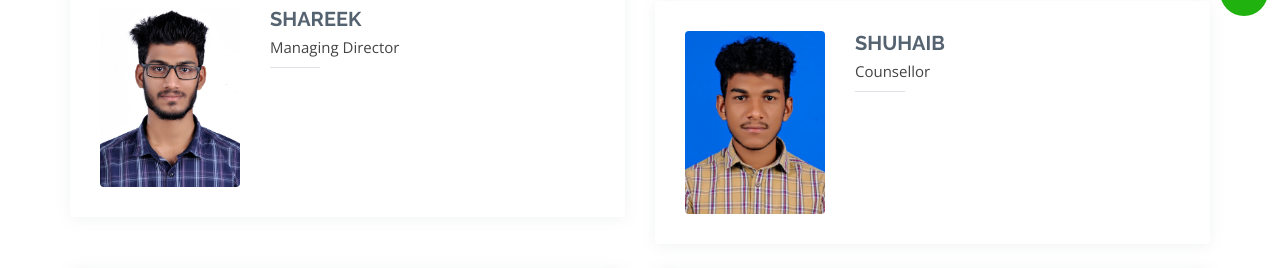
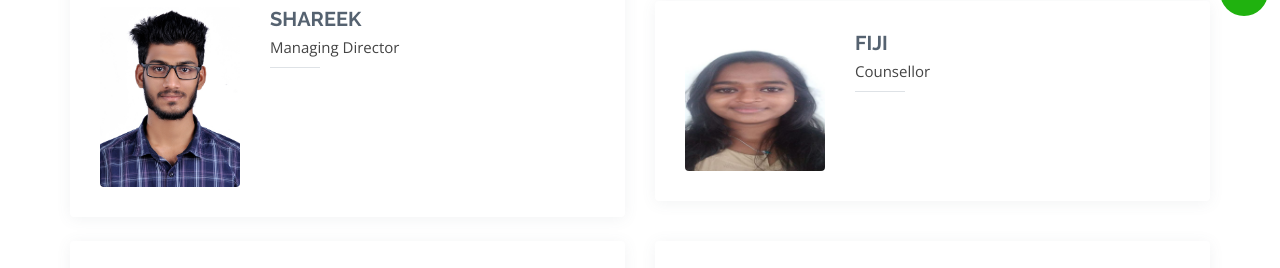
Before and after one commit to fahad7n/English-Plus-, a plain HTML site: page team.html in a window 1280 px wide. Shown: the part 452-720 px from the top of the page. Drawn offline with nearby package versions, Linux system fonts and the light colour scheme.

Commit message:
Update team.html

```diff
--- a/team.html
+++ b/team.html
@@ -150,6 +150,17 @@
                   <a href=""><i class="ri-instagram-fill"></i></a>
                   <a href=""> <i class="ri-linkedin-box-fill"></i> </a>
                 </div> -->
+              </div>
+            </div>
+          </div>
+
+             <div class="col-lg-6 mt-4">
+            <div class="member d-flex align-items-start">
+              <div class="pic"><img src="assets/img/team/pic.jpg" class="img-fluid" alt=""></div>
+              <div class="member-info">
+                <h4>FIJI</h4>
+                <span>Counsellor</span>
+
               </div>
             </div>
           </div>
```
